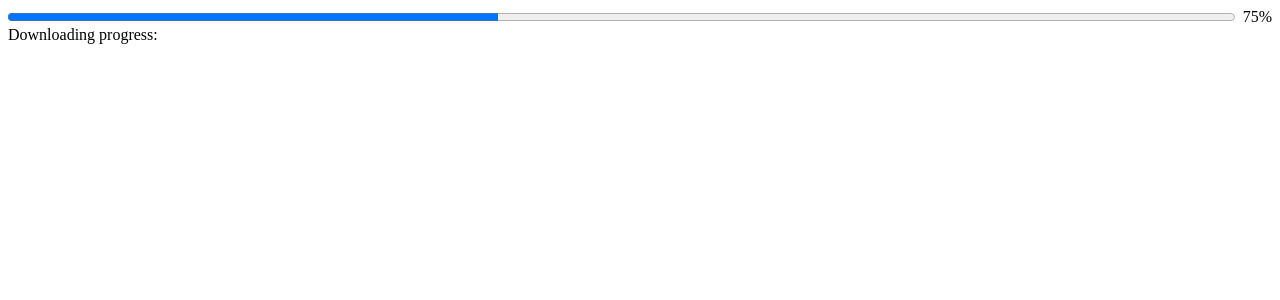
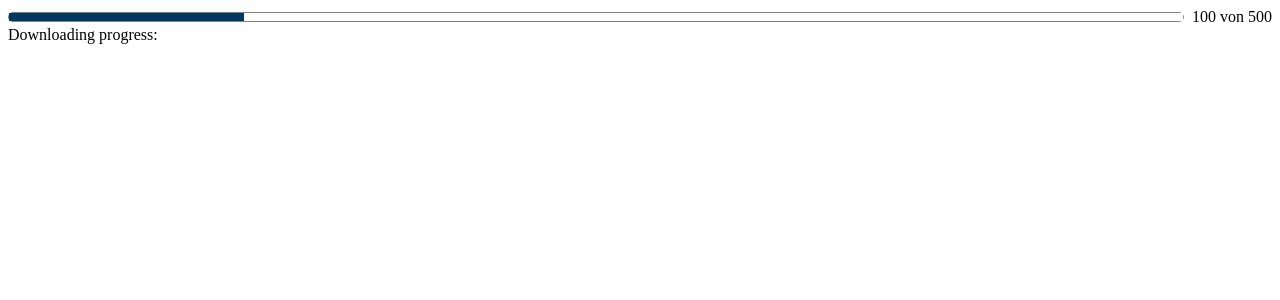
Before and after one commit to shuklendu/Progress-Bar-Component, an Angular app: page / in a window 1280 px wide. Shown: the top 300 px of the page. Built offline with nearby package versions, Linux system fonts and the light colour scheme.

Commit message:
5 files modified

```diff
--- a/src/app/app.component.html
+++ b/src/app/app.component.html
@@ -1,5 +1,3 @@
-<app-progress-bar
-  [max]="250"
-  [value]="100"
-  [countLabel]="getLabel()"
-></app-progress-bar>
+<app-progress-bar [max]="max" [value]="val">
+  <label>{{ val }} von {{ max }}</label>
+</app-progress-bar>
--- a/src/app/progress-bar/progress-bar.component.css
+++ b/src/app/progress-bar/progress-bar.component.css
@@ -12,3 +12,20 @@
   flex-grow: 1;
   margin-right: 0.5rem;
 }
+
+progress[value] {
+  /* Reset the default appearance */
+  -webkit-appearance: none;
+  appearance: none;
+  height: 10px;
+  border-radius: 5px;
+  border: 1px solid gray;
+}
+
+progress[value]::-webkit-progress-bar {
+  background: white;
+}
+
+progress[value]::-webkit-progress-value {
+  background: var(--valColor);
+}
--- a/src/app/progress-bar/progress-bar.component.html
+++ b/src/app/progress-bar/progress-bar.component.html
@@ -1,7 +1,14 @@
 <div class="progress-bar-comp">
   <div class="progress-line">
-    <progress id="file" [value]="value" [max]="max">{{ value }}%</progress>
-    <label>{{ countLabel }}</label>
+    <progress
+      id="file"
+      [value]="value"
+      [max]="max"
+      [style]="{ '--valColor': valColor }"
+    >
+      {{ value }}%
+    </progress>
+    <ng-content select="label"></ng-content>
   </div>
   <label for="file">Downloading progress:</label>
 </div>
--- a/src/app/progress-bar/progress-bar.component.ts
+++ b/src/app/progress-bar/progress-bar.component.ts
@@ -8,6 +8,7 @@ import { Component, Input, OnInit } from '@angular/core';
 export class ProgressBarComponent implements OnInit {
   @Input() max: number = 100;
   @Input() value: number = 10;
+  @Input() valColor: string = '#003A60';
   @Input() countLabel: string = '';
   constructor() {}
 
```
Also changed, not shown: src/app/app.component.css (+8 -0 lines).
